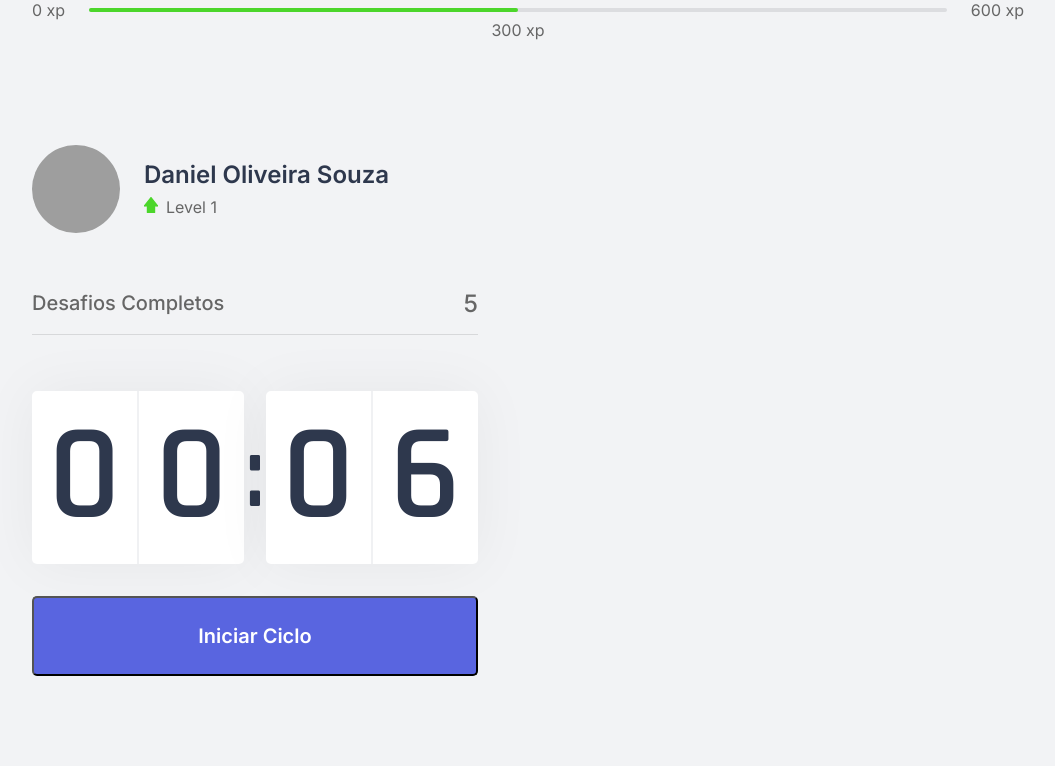
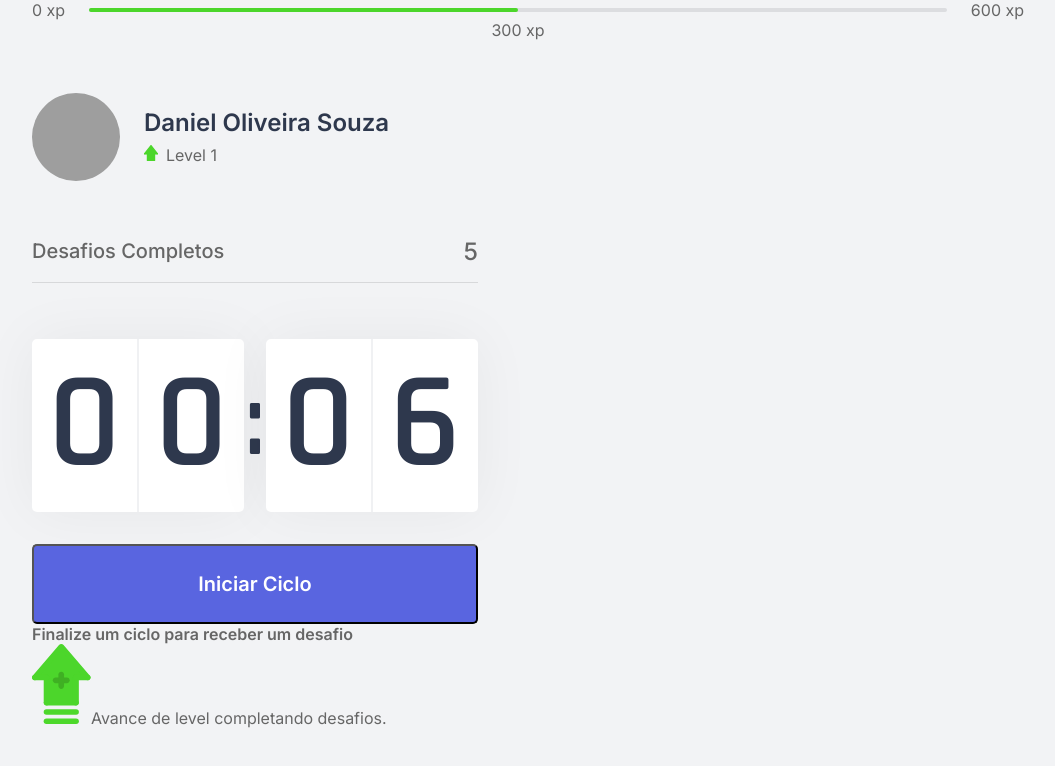
Before and after one commit to DanielOliveiraSouza/next-level-week-04, a Next.js app in the folder aulas/moveit-next/: page / in a window 1280 px wide. Shown: the top 766 px of the page, without its empty margins (112-1167 px from the left). Built offline with nearby package versions, Linux system fonts and the light colour scheme; grey boxes are pictures that could not be loaded.

Commit message:
Adiciona componente ChallengeBox

```diff
--- /dev/null
+++ b/aulas/moveit-next/src/components/ChallengeBox.tsx
@@ -0,0 +1,15 @@
+import styles from '../styles/components/ChallengeBox.module.css';
+
+export function ChallengeBox(){
+    return (
+        <div className={styles.challengeBoxContainer}>
+            <div className={styles.challengeNotActive}>
+                <strong>Finalize um ciclo para receber um desafio</strong>
+                <p>
+                    <img src="icons/level-up.svg" alt="Level up"/>
+                    Avance de level completando desafios.
+                </p>
+            </div>
+        </div>
+    )
+}
--- a/aulas/moveit-next/src/pages/index.tsx
+++ b/aulas/moveit-next/src/pages/index.tsx
@@ -1,4 +1,5 @@
 import Head from 'next/head';
+import { ChallengeBox } from '../components/ChallengeBox';
 import { CompletedChallenges } from '../components/CompletedChallenges';
 import { Countdown } from '../components/Countdown';
 import { ExperienceBar } from "../components/ExperienceBar";
@@ -18,12 +19,10 @@ export default function Home() {
           <Profile/>
           <CompletedChallenges/>
           <Countdown/>
+          <ChallengeBox/>
         </div>
 
-        <div>
 
-
-        </div>
 
       </section>
     </div>
--- a/aulas/moveit-next/src/styles/components/Countdown.module.css
+++ b/aulas/moveit-next/src/styles/components/Countdown.module.css
@@ -62,3 +62,11 @@
     background: var(--red);
     color: var(--white);
 }
+
+.countdownButton:disabled {
+    background: var(--white);
+    color: var(--text);
+    cursor: not-allowed;
+
+
+}
```
Also changed, not shown: aulas/moveit-next/src/styles/components/ChallengeBox.module.css (added).
